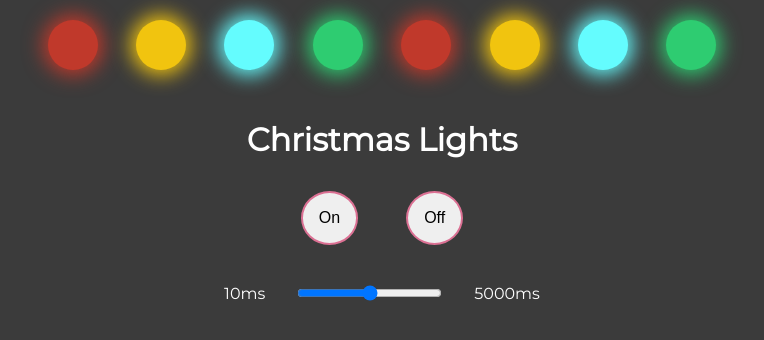
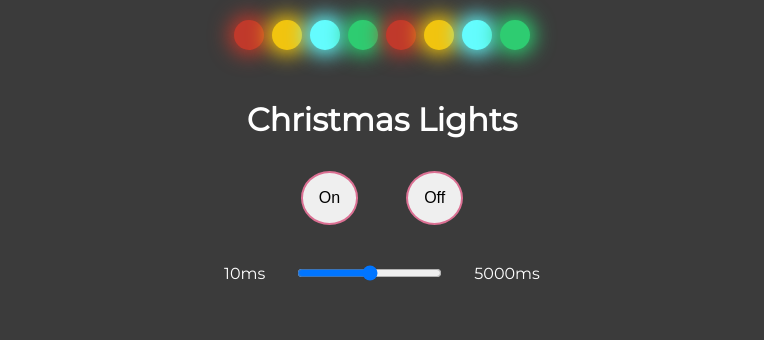
Before and after one commit to GabrielPDB/christmas-lights, a plain HTML site: page index.html in a window 1280 px wide. Shown: the whole page, without its empty margins (258-1022 px from the left). Drawn offline with Linux system fonts and the light colour scheme.

Commit message:
basic project is done

```diff
--- a/style.css
+++ b/style.css
@@ -17,7 +17,7 @@ body {
 }
 
 .container {
-  width: 80%;
+  width: 90%;
   background-color: rgb(59, 59, 59);
 }
 
@@ -27,12 +27,12 @@ body {
   background-color: rgb(59, 59, 59);
   display: flex;
   justify-content: center;
-  gap: 3vw;
+  gap: 0.5rem;
 }
 
 .light {
-  width: 50px;
-  height: 50px;
+  width: 30px;
+  height: 30px;
   border-radius: 50%;
   background: white;
 }
```
